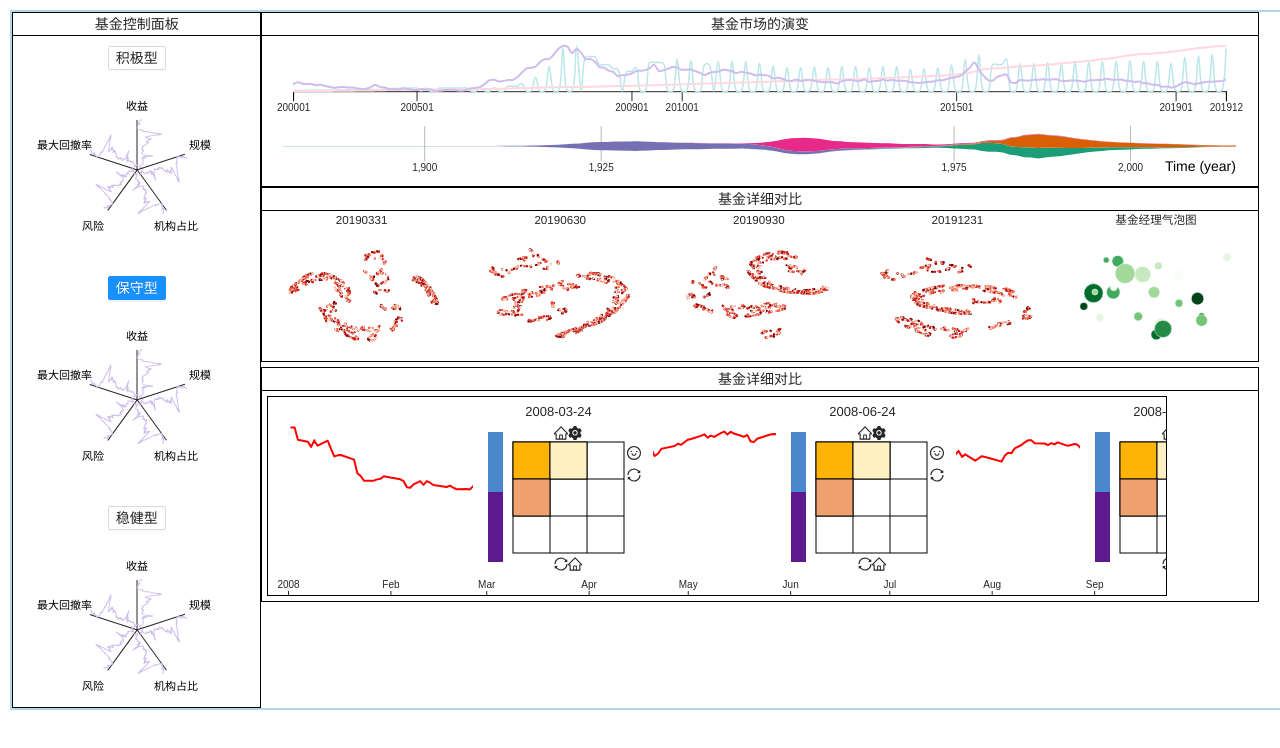
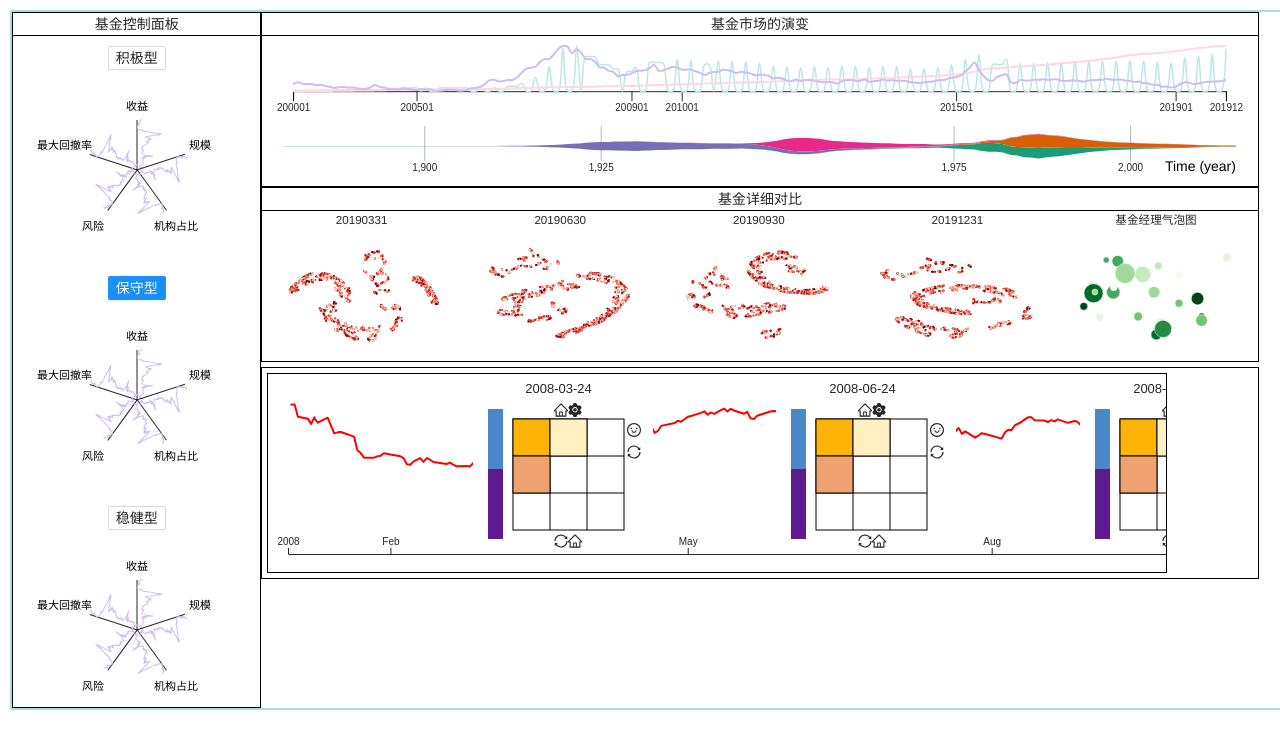
Before and after one commit to zijing-he/FundAnalysisClient, a Vue app: page / in a window 1280 px wide. Shown: the top 748 px of the page. Built offline with nearby package versions, Linux system fonts and the light colour scheme.

Commit message:
Solve the bug of scroll

```diff
--- a/src/components/FundProfile/FundProfile.vue
+++ b/src/components/FundProfile/FundProfile.vue
@@ -1,6 +1,6 @@
 <template>
   <div id="fund_profile">
-    <div id="invest_style_boxes">
+    <div id="invest_style_boxes" ref="topElement" @scroll="topHandleScroll()" >
       <InvestStyleBox :boxId="boxIds[0]" :boxText="boxTexts[0]" />
       <InvestStyleBox :boxId="boxIds[1]" :boxText="boxTexts[1]" />
       <InvestStyleBox :boxId="boxIds[2]" :boxText="boxTexts[2]" />
@@ -10,7 +10,7 @@
       <InvestStyleBox :boxId="boxIds[6]" :boxText="boxTexts[6]" />
       <InvestStyleBox :boxId="boxIds[7]" :boxText="boxTexts[7]" />
     </div>
-    <div id="curve"></div>
+    <div id="curve"  ref="bottomElement" @scroll="bottomHandleScroll()" ></div>
   </div>
 </template>
 
@@ -34,8 +34,9 @@ export default {
       data: fakeDataJson,
       boxIds: [..."abcdefghijk"],
       boxTexts: ['2008-03-24', '2008-06-24', '2008-09-24', '2008-12-24', '2009-03-24', '2009-06-24', '2009-09-24', '2009-12-24'],
-      isSyncTop: false,
-      isSyncBottom: false,
+      // isSyncTop: false,
+      // isSyncBottom: false,
+      flag:false,
     };
   },
 
@@ -73,6 +74,12 @@ export default {
   },
 
   methods: {
+    topHandleScroll(){
+        this.$refs.bottomElement.scrollLeft = this.$refs.topElement.scrollLeft;
+    },
+    bottomHandleScroll(){
+      this.$refs.topElement.scrollLeft = this.$refs.bottomElement.scrollLeft;
+    },
     renderInit() {
       // this.width = document.getElementById("invest_style_boxes").scrollWidth;
       this.width = 2500;
@@ -84,22 +91,22 @@ export default {
         .attr("viewBox", [0, 0, this.width, this.height]);
 
       // 同步滚动
-      const topElement = document.getElementById("invest_style_boxes");
-      const bottomElement = document.getElementById("curve");
-      topElement.onscroll = function() {
-        if (!this.isSyncTop) {
-          this.isSyncBottom = true;
-          bottomElement.scrollLeft = this.scrollLeft;
-        }
-        this.isSyncTop = false;
-      }
-      bottomElement.onscroll = function() {
-        if (!this.isSyncBottom) {
-          this.isSyncTop = true;
-          topElement.scrollLeft = this.scrollLeft;
-        }
-        this.isSyncBottom = false;
-      }
+      // const topElement = document.getElementById("invest_style_boxes");
+      // const bottomElement = document.getElementById("curve");
+      // topElement.onscroll = function() {
+      //   if (!this.isSyncTop) {
+      //     this.isSyncBottom = true;
+      //     bottomElement.scrollLeft = this.scrollLeft;
+      //   }
+      //   this.isSyncTop = false;
+      // }
+      // bottomElement.onscroll = function() {
+      //   if (!this.isSyncBottom) {
+      //     this.isSyncTop = true;
+      //     topElement.scrollLeft = this.scrollLeft;
+      //   }
+      //   this.isSyncBottom = false;
+      // }
     },
     renderUpdate() {
       // Remove all groups in svg
@@ -117,7 +124,7 @@ export default {
         })
         .tickSizeOuter(0);
       this.svg.append("g")
-        .attr("transform", `translate(0, ${this.height})`)
+        .attr("transform", `translate(0, ${this.height-20})`)
         .call(xAxis);
 
       this.svg.append("path")
@@ -135,7 +142,7 @@ export default {
           .style("margin-left", this.xScale(new Date(this.boxTexts[i]))- 90 - (lastPos + 90) + 'px');
         lastPos = this.xScale(new Date(this.boxTexts[i]));
       });
-      console.log(document.getElementById("invest_style_boxes").scrollWidth);
+      // console.log(document.getElementById("invest_style_boxes").scrollWidth);
     },
   },
 };
@@ -155,7 +162,7 @@ export default {
   display: flex;
   height: 100%;
   width: 100%;
-  overflow-x: auto;
+  overflow: hidden;
 }
 
 #curve {
@@ -164,11 +171,7 @@ export default {
   width: 100%;
   z-index: 1;
   overflow-x: auto;
-  scrollbar-width: none; /* Firefox */
-  -ms-overflow-style: none; /* IE 10+ */
+  overflow-y: hidden;
 }
 
-#curve::-webkit-scrollbar {
-  display: none; /* Chrome Safari */
-}
 </style>
--- a/src/components/FundProfile/FundProfileLayout.vue
+++ b/src/components/FundProfile/FundProfileLayout.vue
@@ -1,8 +1,6 @@
 <template>
   <div class="container">
-    <h4>基金详细对比</h4>
     <FundProfile />
-    <!-- <FundProfile /> -->
   </div>
 </template>
 <script>
@@ -26,8 +24,4 @@ export default {
   width: 100%;
   border: 1px solid black;
 }
-.container h4 {
-  border-bottom: 1px solid black;
-  margin-bottom: 0;
-}
 </style>
```
